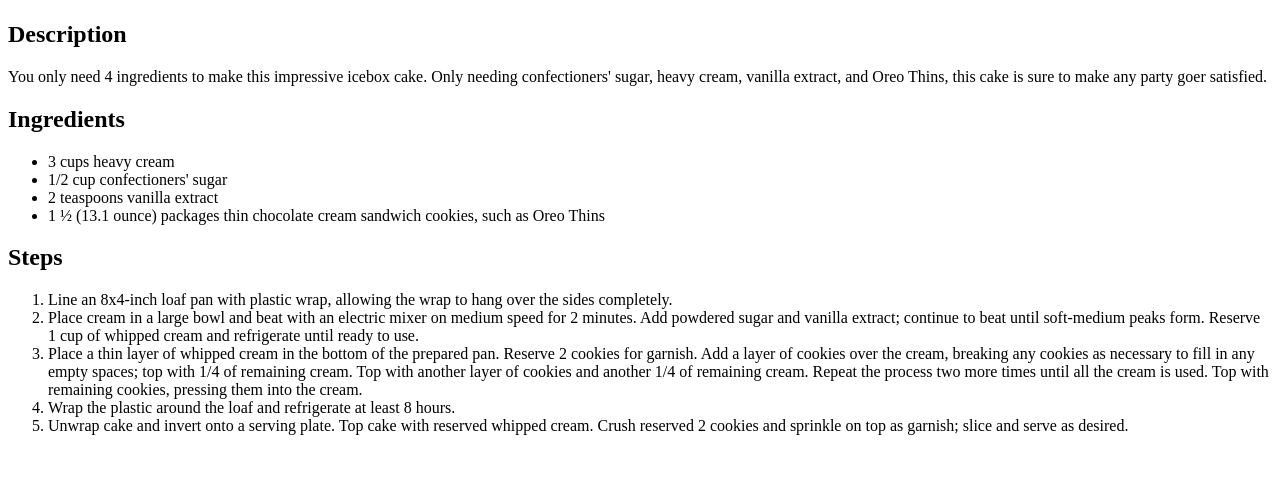
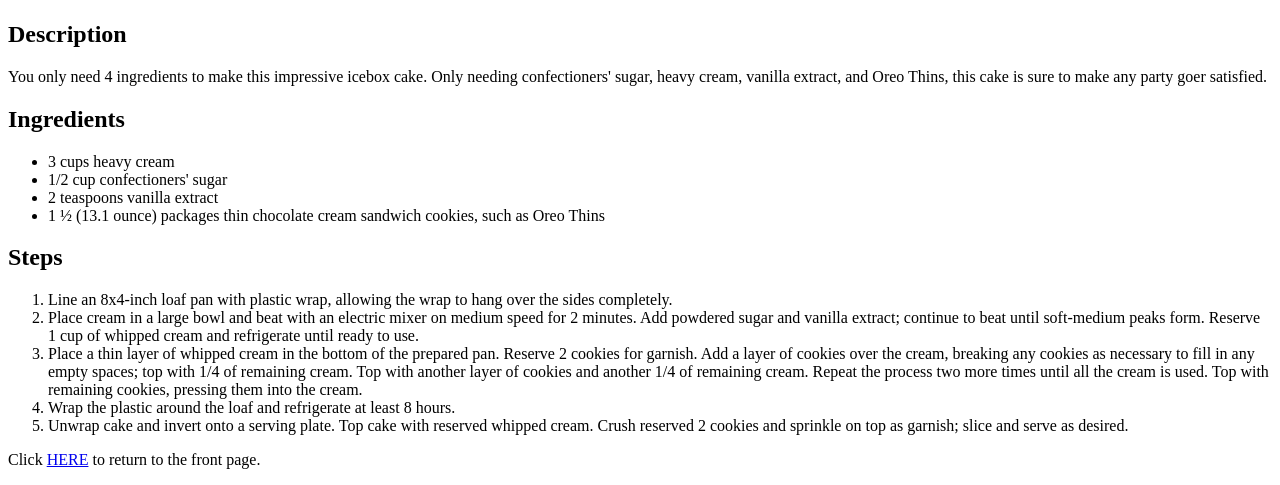
Before and after one commit to tempnameforsetup/odin-recipes, a plain HTML site: page recipes/chocolate-icebox-cake.html in a window 1280 px wide. Shown: the part 383-868 px from the top of the page. Before the commit the page ends 834 px from the top, so only its background shows below. Drawn offline with Linux system fonts and the light colour scheme.

Commit message:
Add hyperlink back to index

```diff
--- a/recipes/chocolate-icebox-cake.html
+++ b/recipes/chocolate-icebox-cake.html
@@ -24,5 +24,6 @@
             <li>Wrap the plastic around the loaf and refrigerate at least 8 hours.</li>
             <li>Unwrap cake and invert onto a serving plate. Top cake with reserved whipped cream. Crush reserved 2 cookies and sprinkle on top as garnish; slice and serve as desired.</li>
         </ol>
+        <p>Click <a href="../index.html">HERE</a> to return to the front page.</p>
     </body>
 </html>
```
Also changed, not shown: recipes/mnm-cookie.html (+1 -0 lines), recipes/oreo-cheesecake-bars.html (+1 -0 lines).
